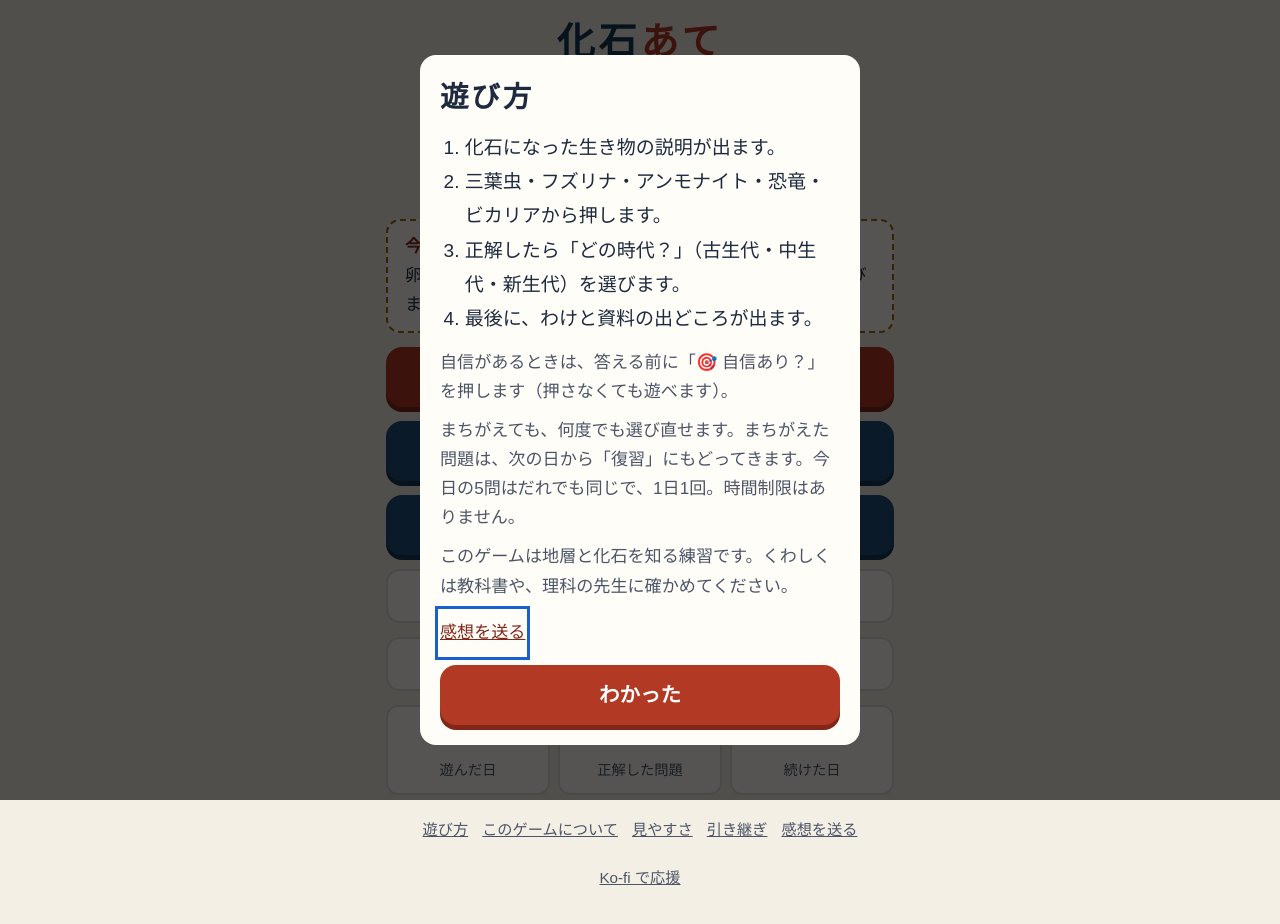
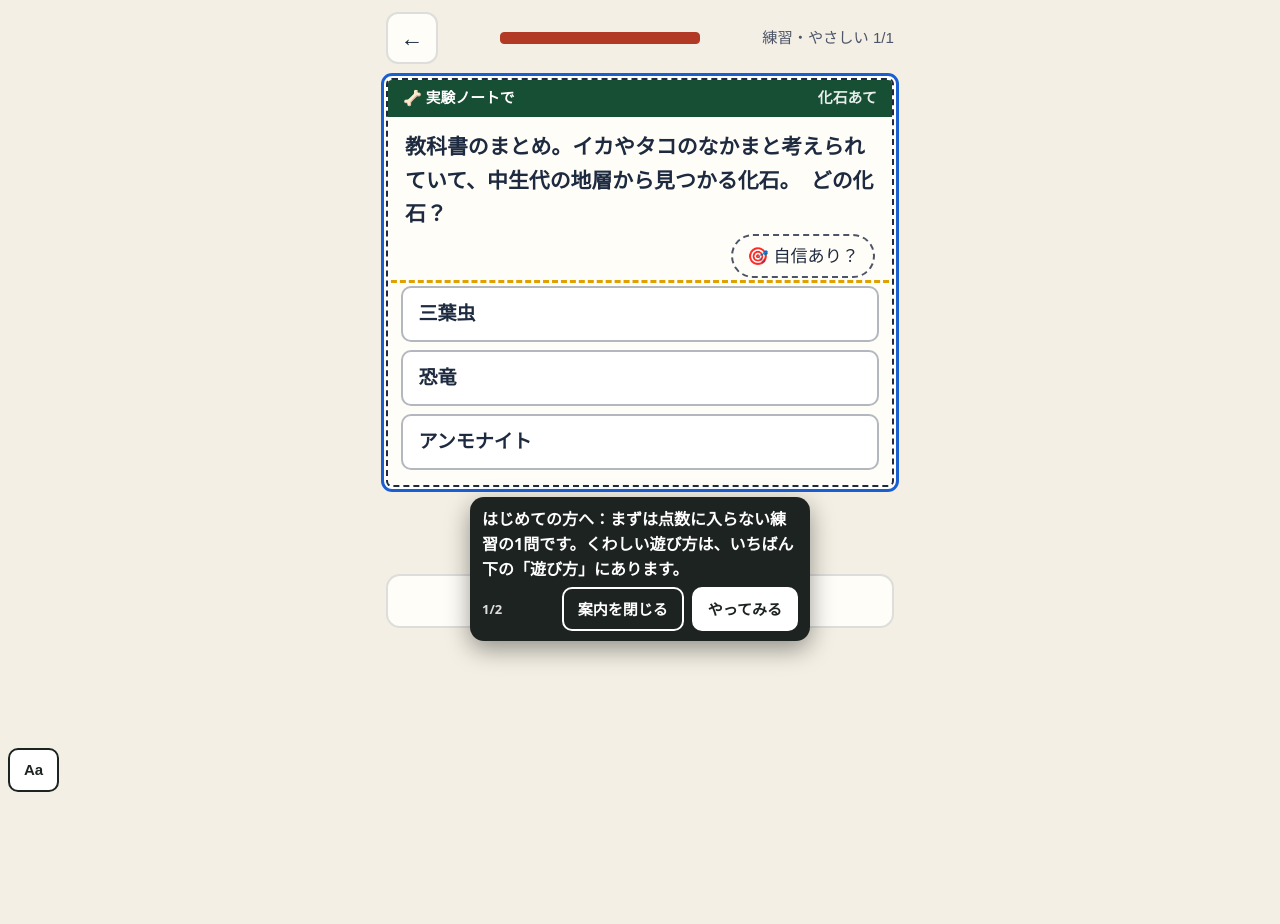
Before and after one commit to satou-aaaaa/kaseki-ate, a plain HTML site: page index.html in a window 1280 px wide. After the commit the page ends 800 px from the top, so only its background shows below. Drawn offline with Linux system fonts and the light colour scheme; a web font is replaced by a local one.

Commit message:
ひな形の共通部品を写す（shared-workflows 67f7985） (#6)
Co-authored-by: template-sync <41898283+github-actions[bot]@users.noreply.github.com>

```diff
--- a/index.html
+++ b/index.html
@@ -346,7 +346,8 @@ html.a11y-say body{padding-bottom:calc(64px + env(safe-area-inset-bottom,0px))!i
 //      （incidents/2026-11-21-hand-copied-helpers-drift.md）。
 //      あわせて、はじめて遊ぶ人への案内（吹き出し Core.coach）を足した。長い「遊び方」の窓の代わりに、練習の1問を遊びながら
 //      その場で一言ずつ教える（NN/g「Mobile Instructional Overlays」・Andersen ほか CHI 2012「The Impact of Tutorials on Games of Varying Complexity」）。
-//   3: 2026-11-22 吹き出しを出しているあいだ 0.4 秒ごとに場所を測り直す（古い場所に残って押す所を隠すことがあった）。ボタンの字を「案内を閉じる」に
+//   3: 2026-11-22 吹き出しを出しているあいだ 0.4 秒ごとに場所を測り直す（古い場所に残って押す所を隠すことがあった）。ボタンの字を「案内を閉じる」に。
+//      段の wait（その所が出るまで待つ）を足した。全ゲームの「はじめての練習」を sync-template の migrateFirstPlay が足すため
 //   2: 2026-11-22 感想フォームのゲーム名を、渡さなければ題（<title>）から入れる。sync-template が全ゲームを game-core に切り替える（migrateCore）ため
 // 決まり: 外へ通信しない。ゲームの関数の名前（toast・buzz など）は上書きしない（Core.toast などで呼ぶ）。
 (function () {
@@ -432,6 +433,7 @@ html.a11y-say body{padding-bottom:calc(64px + env(safe-area-inset-bottom,0px))!i
   //   sel   …… 吹き出しを付ける所。まだ画面に無いあいだは待つ（ゲームが画面を作り直しても付け直す）
   //   until …… その所が画面に出たら次へ進む（答えた・正解した など）。無ければ sel を押したら次へ
   //   button …… 押すと次へ進むボタンの字（読むだけの吹き出し）
+  //   wait  …… その所が画面に出るまで、この吹き出しは出さずに待つ（答えたあとにだけ「次へ」を指す など）
   //   pos   …… "below"（既定）か "above"。その側に場所が無ければ、ページを少し動かして場所を空ける（読む所を隠さないため）
   // 吹き出しは押す所を隠さない（上か下の空いたほうに出す）。「案内を閉じる」と Esc でいつでもやめられる。
   const coach = (() => {
@@ -466,7 +468,7 @@ html.a11y-say body{padding-bottom:calc(64px + env(safe-area-inset-bottom,0px))!i
       while (steps && i < steps.length && steps[i].until && find(steps[i].until)) i++;
       if (!steps) return;
       if (i >= steps.length) return stop(true);
-      const st = steps[i], el = find(st.sel);
+      const st = steps[i], el = st.wait && !find(st.wait) ? null : find(st.sel);
       if (!el) { box.hidden = true; mark(null); return; }
       box.hidden = false; mark(el);
       const fresh = shown !== i;
@@ -836,7 +838,7 @@ function home() {
   $("go-cal").onclick = () => cal();
   $("go-ach").onclick = achView;
   bindFooter();
-  if (!s.tut) openHow();
+  if (!s.tut) firstPlay();
 }
 function practiceMenu() {
   app.innerHTML = `<header><button class="icon" id="back" aria-label="もどる">←</button><h1>練習<small>今日の記録には入りません（化石帳には載ります）</small></h1></header>
@@ -847,6 +849,27 @@ function practiceMenu() {
   document.querySelectorAll(".lv button").forEach((b) => (b.onclick = () => startRun("p", +b.dataset.t)));
   bindFooter(); toTop();
 }
+// first-play:begin（shared-workflows の scripts/sync-template.mjs が足した。直すときはひな形を直す）
+// はじめての人：長い「遊び方」の窓を出さず、点数に入らない練習の1問を遊びながら、吹き出しで一言ずつ教える（game-core の Core.coach）。
+// 「見た」は始めたその場で残す（途中でやめても、次からはふつうに始まる。くわしい遊び方はいつでもいちばん下の「遊び方」から）
+const FIRST_STEPS = [
+  { sel: "#choices", button: "やってみる", text: "はじめての方へ：まずは点数に入らない練習の1問です。くわしい遊び方は、いちばん下の「遊び方」にあります。" },
+  { sel: "#next", wait: ".verdict", text: "できました。わけを読んだら、ここを押して進みます。" },
+];
+function firstPlay() {
+  save((s) => { s.tut = true; });
+  // 練習の入り口を開いて、いちばん上（いちばんやさしい）を押す。無ければ前の形（遊び方の窓）にもどす
+  practiceMenu();
+  const b = document.querySelector(".lv button");
+  if (!window.Core || !Core.coach || !b) { home(); return openHow(); }
+  b.click();
+  // 練習は1問だけにする（数を減らしてから描き直す）
+  save((s) => { const r = s.runs && s.runs.p; if (r && Array.isArray(r.list)) r.list = r.list.slice(0, 1); });
+  play();
+  // 案内を閉じた（Esc も）ら、1問の練習の途中経過を残さずにホームへ（ふだんの練習の「続きから」を出さない）
+  Core.coach.start(FIRST_STEPS, { home, onEnd: (done) => { if (done === false) { save((s) => { const r = s.runs && s.runs.p; if (r && !(r.res || []).length) delete s.runs.p; }); home(); } } });
+}
+// first-play:end
 function startRun(mode, opt) {
   const k = todayKey(); let ng = false;
   save((s) => {
```
Also changed, not shown: qa/run.mjs (+6 -5 lines).
